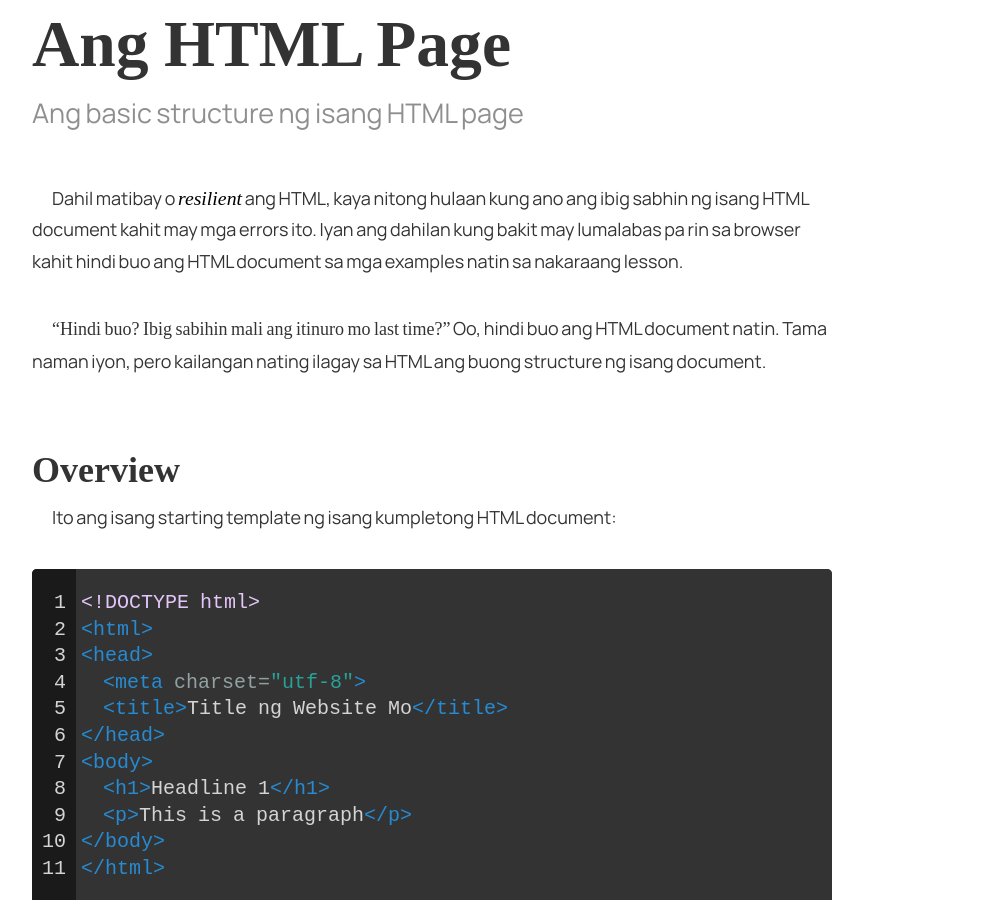
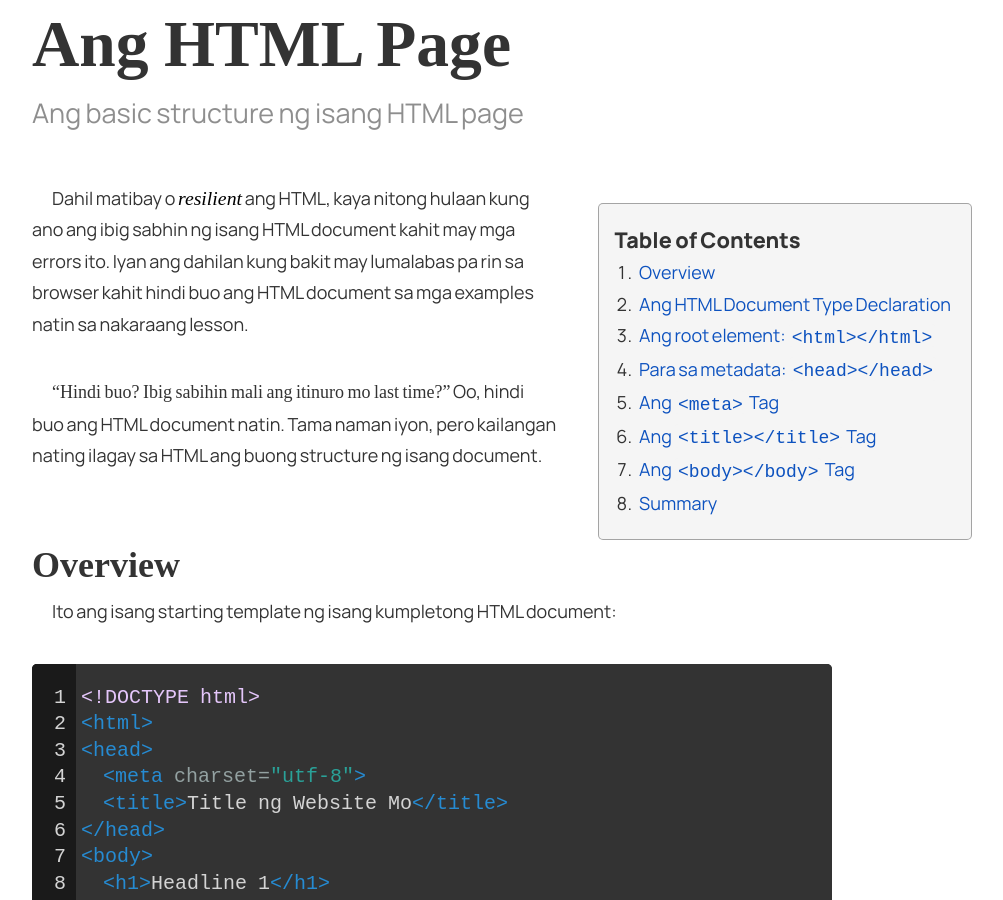
Before and after one commit to elementary/blog-template, a Jekyll site: the page built from courses/html-essentials/03-html-page.md, in a window 1280 px wide and 900 px high, scrolled down 712 px. Shown: the whole window, without its empty margins (208-1211 px from the left). Built offline with Jekyll 4.4.1, drawn with Linux system fonts in a browser that asks for light colours; some web fonts are replaced.

Commit message:
Added TOCs for courses

```diff
--- a/courses/html-essentials/03-html-page.md
+++ b/courses/html-essentials/03-html-page.md
@@ -11,7 +11,11 @@ has_downloads: false
 code:
 ---
 ## Ang HTML Page
+{:.no_toc}
 Ang basic structure ng isang HTML page
+
+1. Table of Contents
+{:toc}
 
 Dahil matibay o <i lang="en">resilient</i> ang HTML, kaya nitong hulaan kung ano ang ibig sabhin ng isang HTML document kahit may mga errors ito. Iyan ang dahilan kung bakit may lumalabas pa rin sa browser kahit hindi buo ang HTML document sa mga examples natin sa nakaraang lesson.
 
```
Also changed, not shown: courses/html-essentials/01-hypertext-markup-language.md (+4 -1 lines), courses/html-essentials/02-html-syntax.md (+4 -0 lines).
